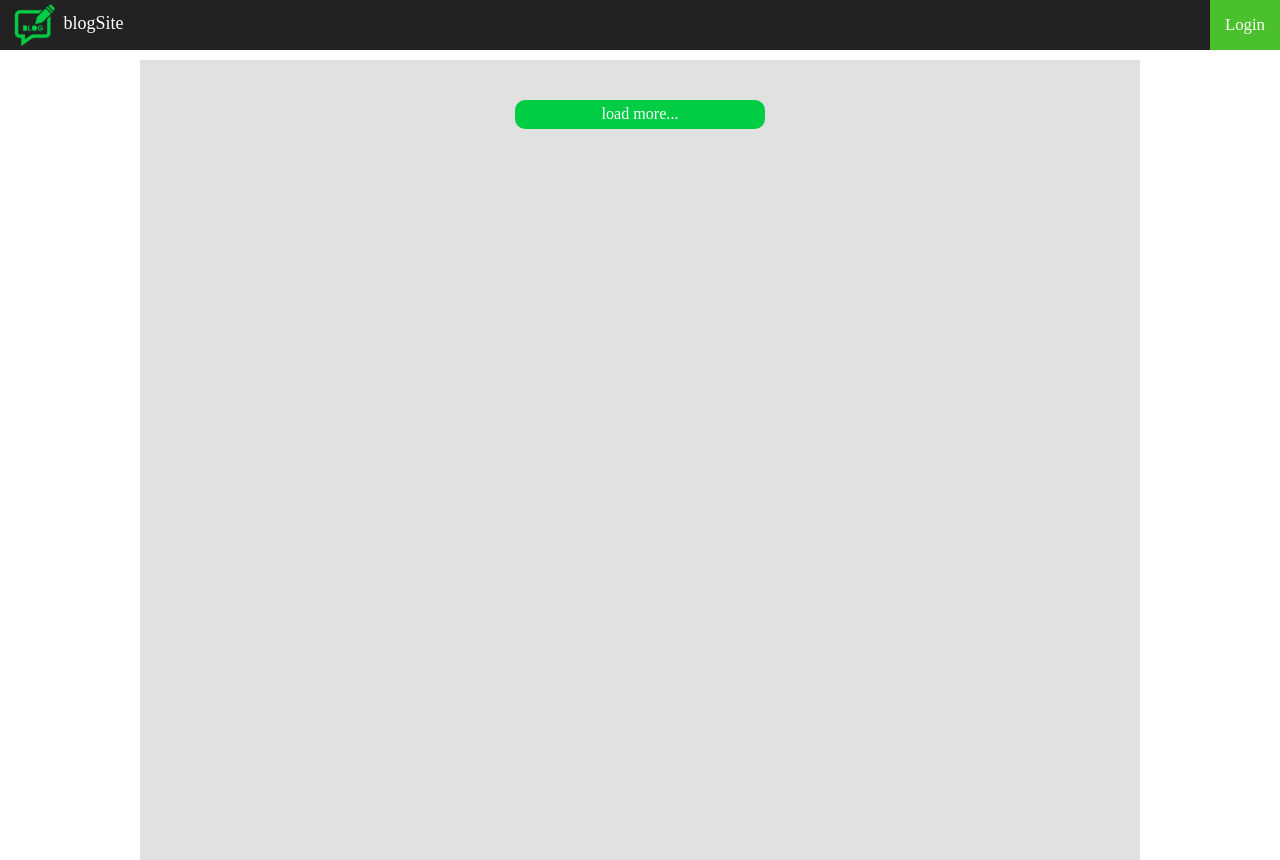
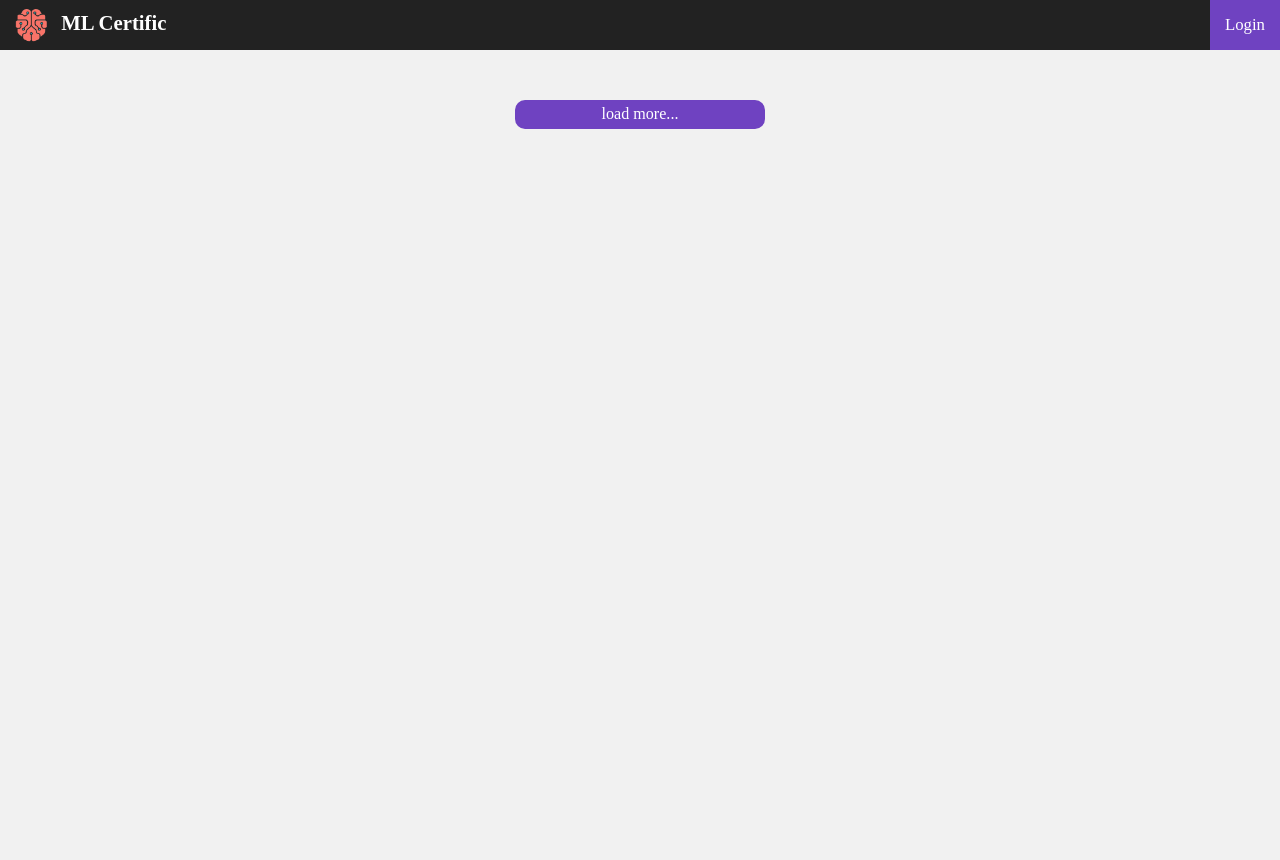
Before and after one commit to adityasuman2025/blogSite, a PHP site: page / in a window 1280 px wide. Run offline with PHP 8.4, Linux system fonts and the light colour scheme; data that the repository does not hold is empty; a stand-in replaces the project's code that opens the database connection; some web fonts are replaced.

Commit message:
doing setup for mlcertific

```diff
--- a/css/login.css
+++ b/css/login.css
@@ -30,8 +30,8 @@ body
 
   #login_title
   {
-    color: #BFC0C0;
-    font-size: 160%;
+    color: #f1f1f1;
+    font-size: 180%;
     font-weight: 900;
   }
 
--- a/css/style.css
+++ b/css/style.css
@@ -9,6 +9,7 @@ body
 	padding:0;
 	margin:0;
 	font-family:my;
+	background: #f1f1f1;
 }
 
 a:hover
@@ -71,13 +72,15 @@ a:hover
 	padding: 0px;
 	margin: 0px;
 	vertical-align: middle;
-	padding-left: 10px;
+	padding-left: 7px;
 	color: white;
+	font-size: 115%;
+	font-weight: 600;
 }
 
 .header_bar_title img
 {
-	padding: 4px;
+	padding: 8px;
 	height: 100%;
 }
 
@@ -93,7 +96,7 @@ a:hover
 	margin-top: 60px;
 	min-height: 100%;
 
-	background-color: #e1e1e1;
+	/*background-color: white;*/
 
 	word-wrap: break-word;
 	word-break: break-all;
@@ -184,7 +187,7 @@ a:hover
 
 	.post_button, .edit_post_button
 	{
-		background: #00cc44;
+		background: #6f42c1;
 		padding: 0;
 		margin: 0;
 		border: none;
@@ -209,7 +212,7 @@ a:hover
 	.load_more_post
 	{
 		width: 250px;
-		background-color: #00cc44;
+		background-color: #6f42c1;
 		color: white;
 		padding: 3px;
 		text-align: center;
--- a/index.php
+++ b/index.php
@@ -25,10 +25,10 @@
 		<nav class="navbar navbar-inverse navbar-fixed-top">
 		  <div class="container-fluid">
 		    <div class="navbar-header">
-		      	<a class="navbar-brand" href="index.php">
+		      	<a class="navbar-brand">
 		      		<div class="row">
 		      			<div class="col-lg-12 col-md-12 col-sm-12 col-xs-12 x_m-p header_bar_title">
-		      				<img src="img/logo.png" class="" />
+		      				<img src="img/logo.png" />
 		      				<?php echo $project_title; ?>
 		      			</div>
 		      		</div>
@@ -61,7 +61,7 @@
 		   	?>
 			  	<ul class="nav navbar-nav navbar-right">
 			    	<li class="active">
-			    		<a href="login.php" class="log_btn" style="font-size: 120%; background-color: #4ac12c;" >Login</a>
+			    		<a href="login.php" class="log_btn" style="font-size: 120%; background-color: #6f42c1;" >Login</a>
 			    	</li>
 			    </ul>
 		   	<?php
--- a/login.php
+++ b/login.php
@@ -29,11 +29,11 @@
 		<form class="login_form">
 			<img src="img/logo.png" id="login_logo" />
 			<h2 id="login_title"><?php echo $project_title; ?></h2>
-
-			<input type="text" id="login_username" placeholder="Username">
+			<br/><br/>
+			<input type="text" id="login_username" placeholder="username">
 			<br><br>
 
-			<input type="password" id="login_password" placeholder="Password">
+			<input type="password" id="login_password" placeholder="password">
 			<br>
 
 			<div class="button-5">
--- a/php/universal.php
+++ b/php/universal.php
@@ -2,15 +2,14 @@
 	include_once 'encrypt.php';
 
 //global variables
-	$session_time = 60*24; //in minutes //1 day
-	$project_title = "blogSite";
+	$session_time = 60*24*15; //in minutes //15 days
+	$project_title = "ML Certific";
 	$pagination_count = "4";
 
 	$website = $_SERVER['HTTP_HOST']; //dns address of the site
 	if( $website == "localhost" || "localhost:8080" )
 	{
-		$upload_address = "/opt/lampp/htdocs/blogSite/storage/";
-		$$upload_address = "storage/";
+		$upload_address = "storage/";
 	}
 	else
 	{
```
Also changed, not shown: img/._logo.png (added), img/._photo.png (added), img/logo.png, img/photo.png, 2 other files.
